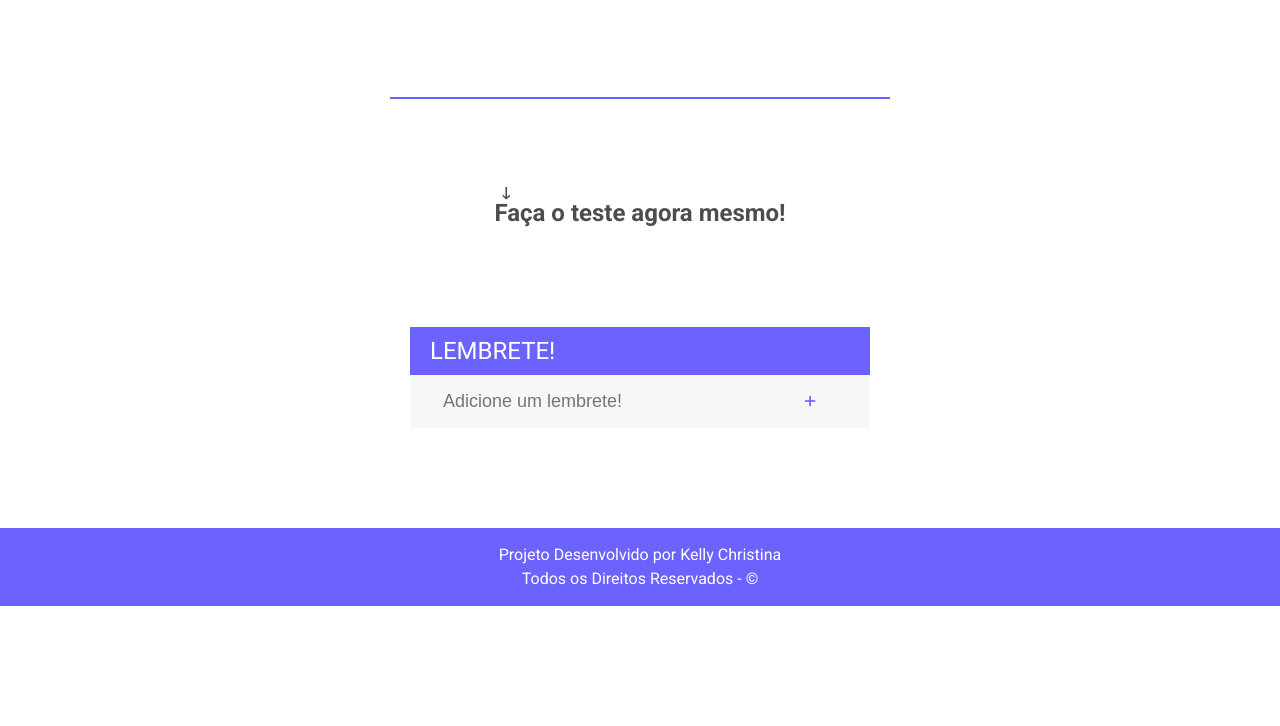
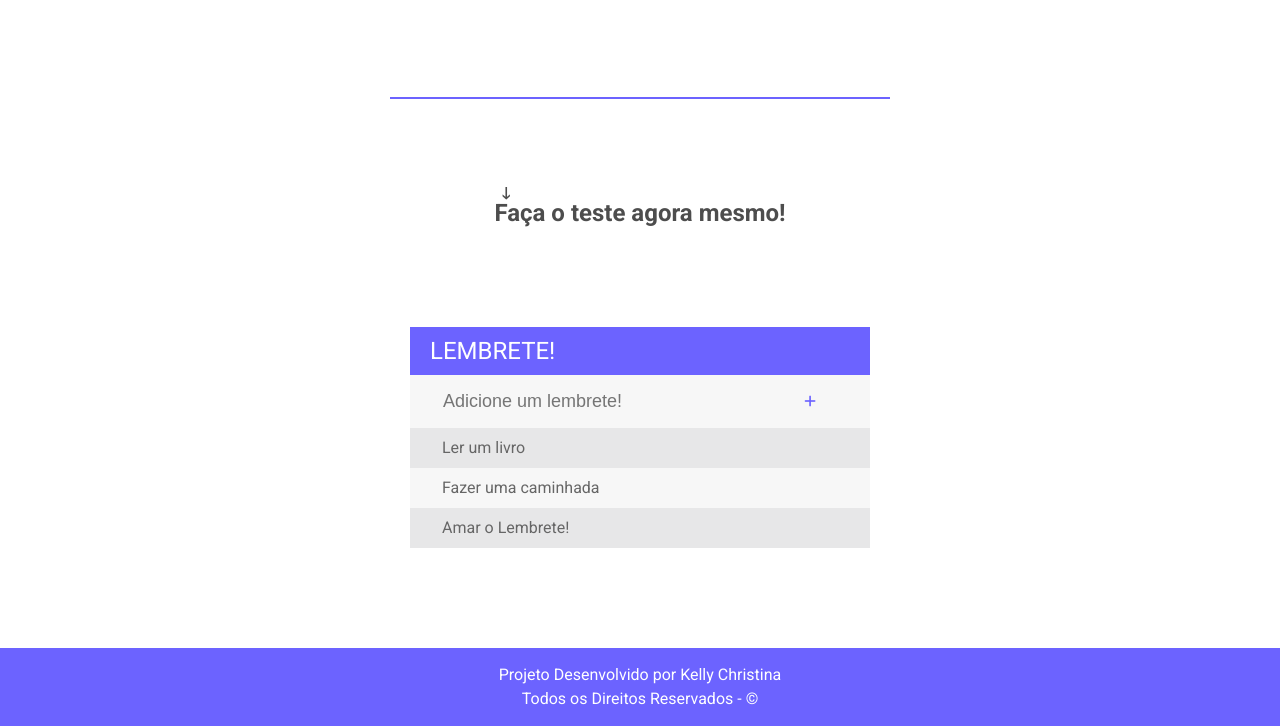
Before and after one commit to keelylima/todo-reprograma, a plain HTML site: page index.html in a window 1280 px wide. Shown: the part 1268-1994 px from the top of the page. Before the commit the page ends 1874 px from the top, so only its background shows below. Drawn offline with Linux system fonts and the light colour scheme.

Commit message:
class fixed

```diff
--- a/index.html
+++ b/index.html
@@ -50,12 +50,12 @@
                     <input type="text" id="tarefa" placeholder="Adicione um lembrete!">
                     <button class="btn-input"><i class="fa fa-plus"></i></button>
                 </div>
-<!--
+
                 <ul>
-                    <li><button><i class="fa fa-trash"></i></button>Ler um livro</li>
-                    <li><button><i class="fa fa-trash"></i></button>Fazer uma caminhada</li>
-                    <li><button><i class="fa fa-trash"></i></button>Amar o Lembrete!</li>
-                </ul> -->
+                    <li><button class="fixed"><i class="fa fa-trash"></i></button>Ler um livro</li>
+                    <li><button class="fixed"><i class="fa fa-trash"></i></button>Fazer uma caminhada</li>
+                    <li><button class="fixed"><i class="fa fa-trash"></i></button>Amar o Lembrete!</li>
+                </ul>
             </div>
         </section>
     </div>
```
